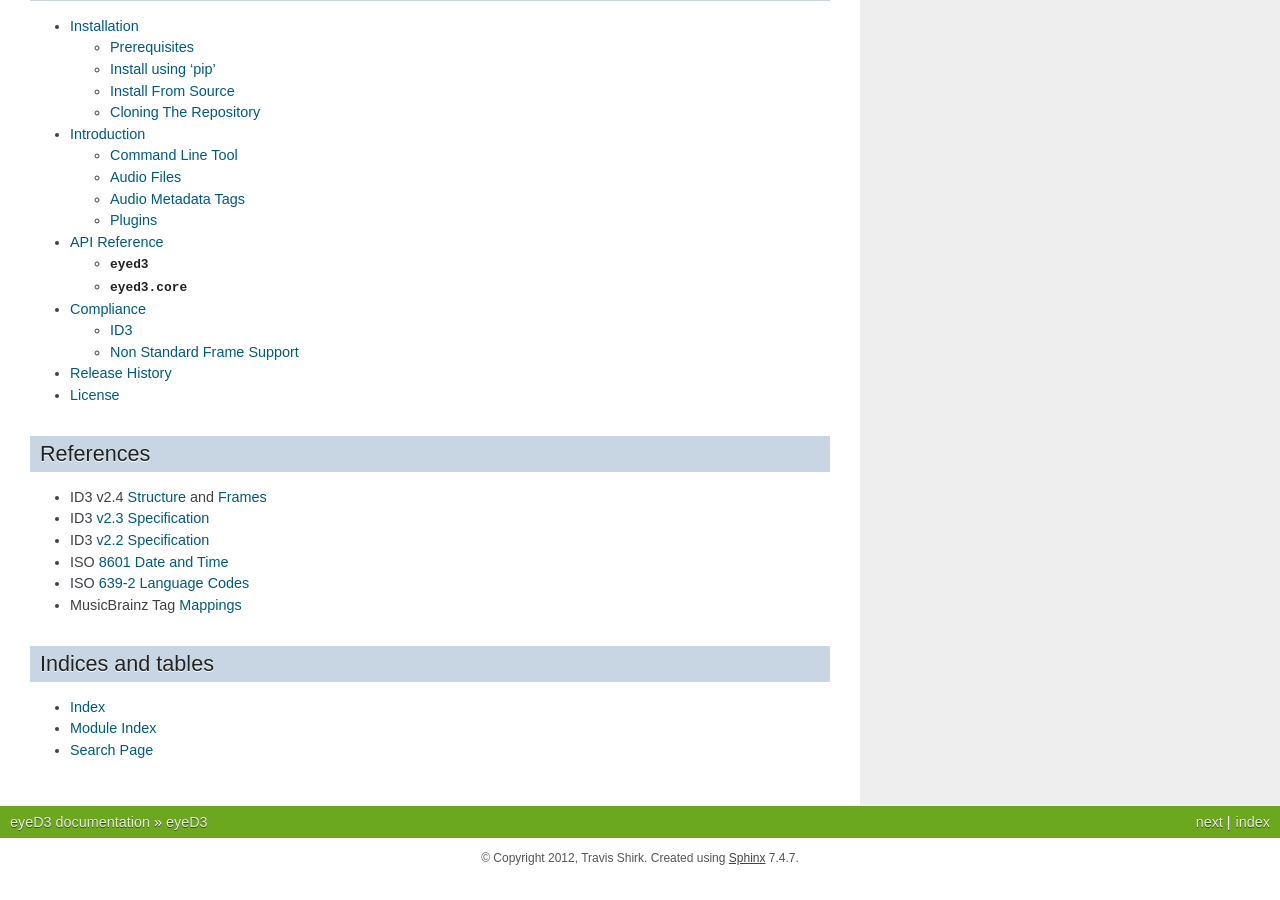
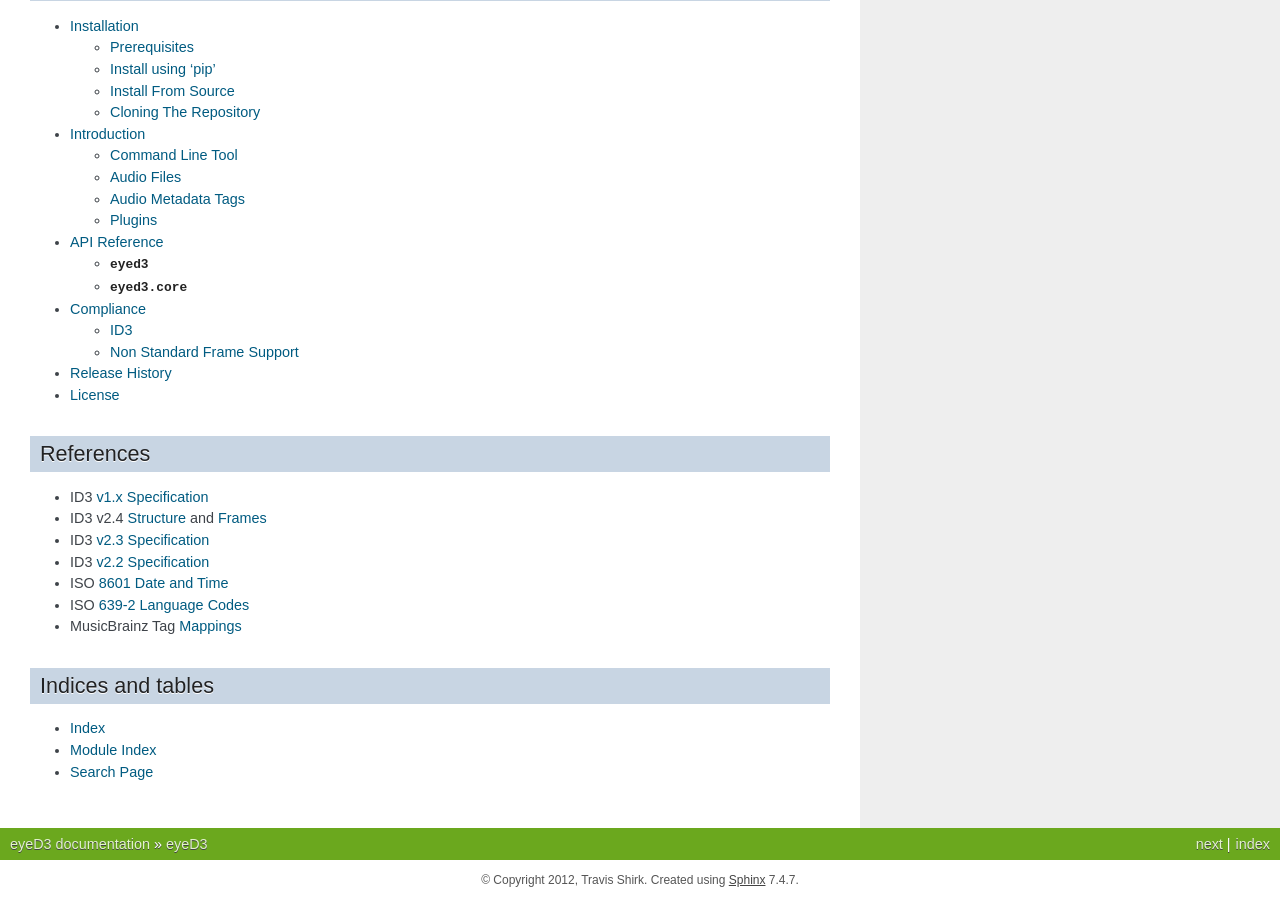
Before and after one commit to nicfit/eyeD3, a Sphinx documentation site: the page built from doc/index.rst, in a window 1280 px wide and 900 px high, scrolled down 1226 px. Built offline with Sphinx 7.4.7, drawn with Linux system fonts in a browser that asks for light colours; the version number could not be read and is left out; before the commit the page ends 2104 px from its top, so only the background shows below that.

Commit message:
Reference vor ID3 v1.x spec.

```diff
--- a/doc/index.rst
+++ b/doc/index.rst
@@ -56,6 +56,7 @@
 
 References
 ==========
+- ID3 `v1.x Specification <http://id3lib.sourceforge.net/id3/id3v1.html>`_
 - ID3 v2.4 `Structure <http://www.id3.org/id3v2.4.0-structure>`_ and
   `Frames <http://www.id3.org/id3v2.4.0-frames>`_
 - ID3 `v2.3 Specification <http://www.id3.org/id3v2.3.0>`_
```
